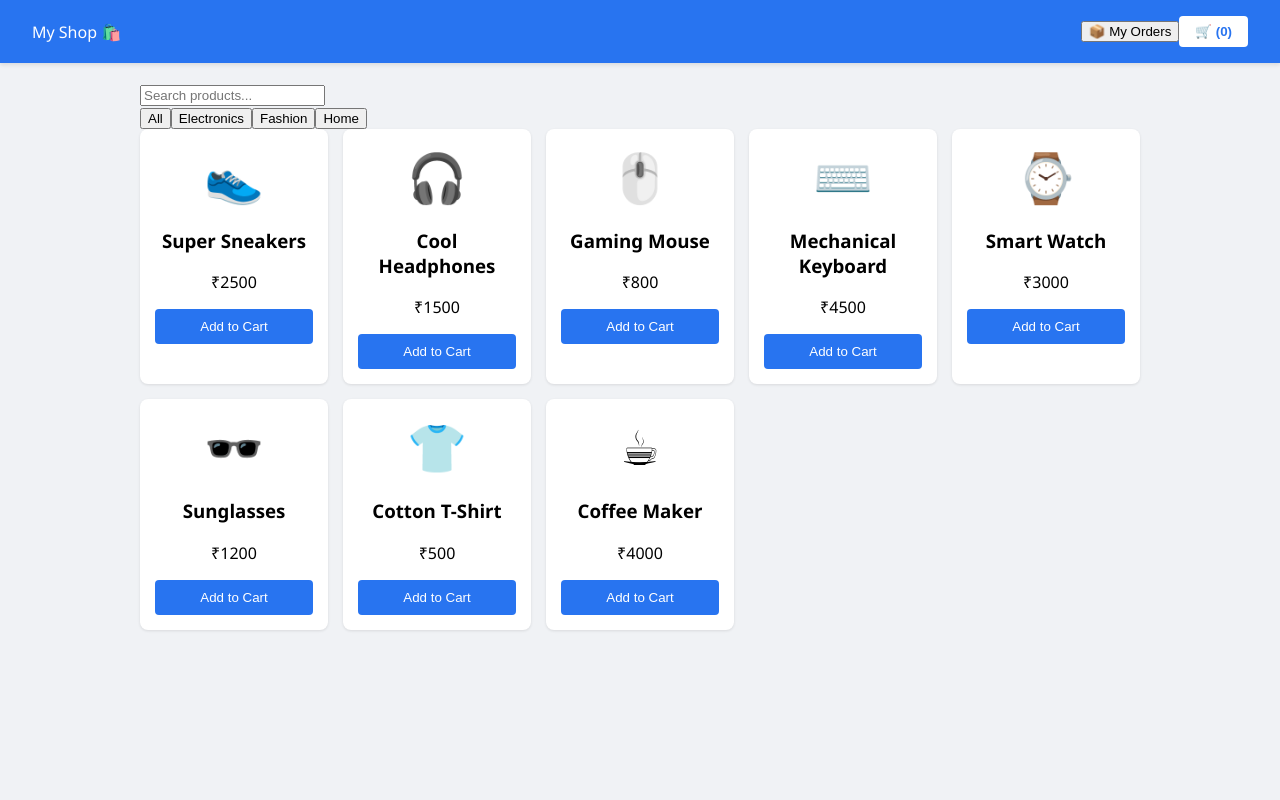
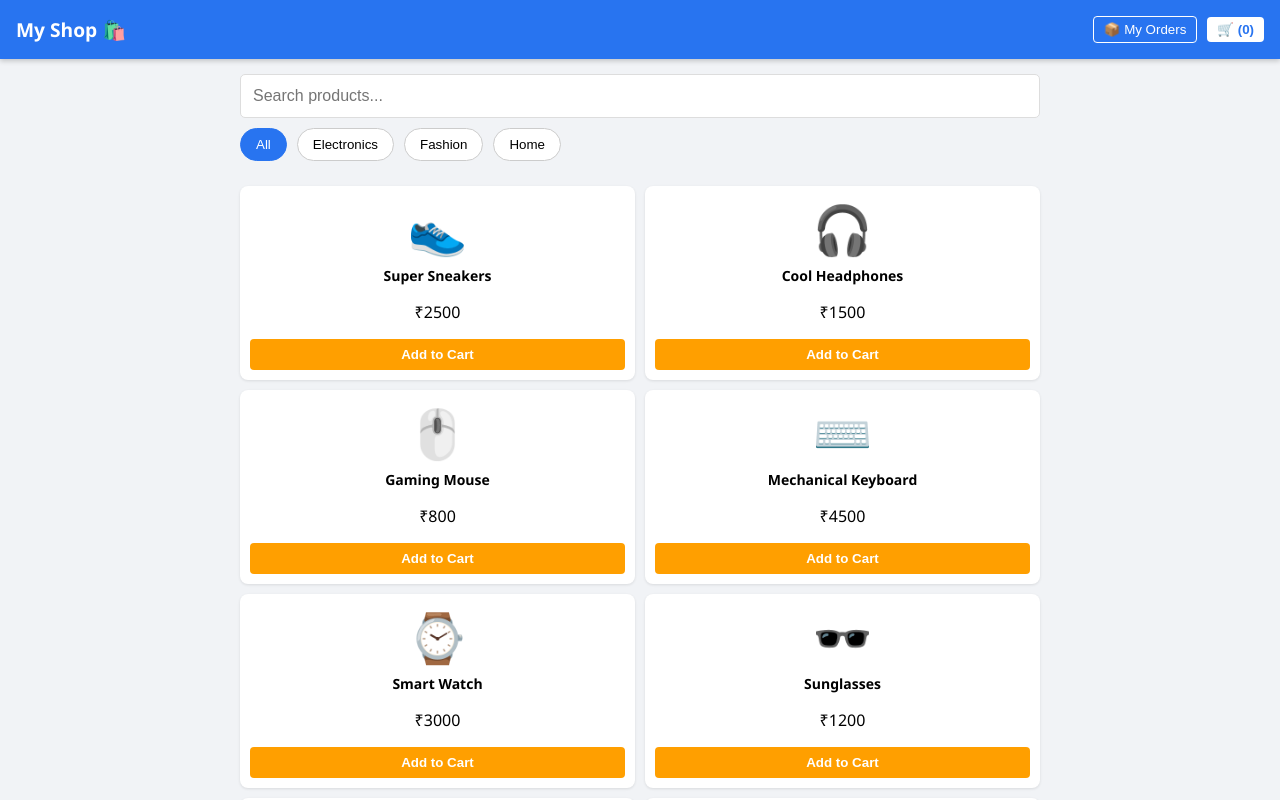
Before and after one commit to SIDHIMUSIC/E-commerce-Store-Shopping-Cart-, a React (Vite) app: page / in a window 1280 px wide. Shown: the top 800 px of the page. Built offline with nearby package versions, Linux system fonts and the light colour scheme.

Commit message:
ʜᴀʀʀʏ

```diff
--- a/src/App.css
+++ b/src/App.css
@@ -1,163 +1,90 @@
 body {
-  margin: 0;
-  font-family: 'Segoe UI', Tahoma, Geneva, Verdana, sans-serif;
-  background-color: #f0f2f5;
+  margin: 0; font-family: 'Segoe UI', sans-serif;
+  background-color: #f1f3f6; padding-bottom: 50px;
 }
 
 header {
-  background-color: #2874f0;
-  color: white;
-  padding: 1rem 2rem;
-  display: flex;
-  justify-content: space-between;
-  align-items: center;
-  position: sticky;
-  top: 0;
-  z-index: 100;
-  box-shadow: 0 2px 4px rgba(0,0,0,0.1);
+  background-color: #2874f0; color: white;
+  padding: 1rem; display: flex; justify-content: space-between;
+  align-items: center; position: sticky; top: 0; z-index: 100;
+  box-shadow: 0 2px 5px rgba(0,0,0,0.2);
 }
 
-.cart-btn {
-  background-color: white;
-  color: #2874f0;
-  border: none;
-  padding: 8px 16px;
-  border-radius: 4px;
-  font-weight: bold;
-  cursor: pointer;
+.logo { font-size: 1.2rem; font-weight: bold; cursor: pointer; }
+.nav-buttons button {
+  background: none; border: 1px solid white; color: white;
+  margin-left: 10px; padding: 5px 10px; border-radius: 4px; cursor: pointer;
+}
+.nav-buttons .cart-btn { background: white; color: #2874f0; border: none; font-weight: bold;}
+
+main { padding: 15px; max-width: 800px; margin: 0 auto; }
+
+/* Search & Filters */
+.search-bar input {
+  width: 100%; padding: 12px; border-radius: 5px; border: 1px solid #ddd;
+  font-size: 16px; box-sizing: border-box; margin-bottom: 10px;
 }
 
-main { padding: 20px; max-width: 1000px; margin: 0 auto; }
+.category-filters {
+  display: flex; gap: 10px; overflow-x: auto; padding-bottom: 10px; margin-bottom: 15px;
+}
+.category-filters button {
+  padding: 8px 15px; border: 1px solid #ccc; background: white;
+  border-radius: 20px; white-space: nowrap; cursor: pointer;
+}
+.category-filters button.active {
+  background-color: #2874f0; color: white; border-color: #2874f0;
+}
 
 /* Product Grid */
 .products-grid {
-  display: grid;
-  grid-template-columns: repeat(auto-fit, minmax(160px, 1fr));
-  gap: 15px;
+  display: grid; grid-template-columns: repeat(2, 1fr); gap: 10px;
+}
+.product-card {
+  background: white; padding: 10px; border-radius: 8px;
+  text-align: center; box-shadow: 0 1px 3px rgba(0,0,0,0.1);
+  cursor: pointer; /* Clickable card */
+}
+.product-img { font-size: 3rem; margin-bottom: 5px; }
+.product-card h3 { font-size: 14px; margin: 5px 0; }
+.product-card button {
+  background: #ff9f00; border: none; color: white; width: 100%;
+  padding: 8px; border-radius: 4px; font-weight: bold; cursor: pointer;
 }
 
-.product-card {
-  background: white;
-  padding: 15px;
-  border-radius: 8px;
-  text-align: center;
-  box-shadow: 0 1px 3px rgba(0,0,0,0.1);
-  transition: transform 0.2s;
+/* Detail View (Video Style) */
+.details-container {
+  background: white; padding: 20px; border-radius: 8px;
+  min-height: 80vh;
 }
+.big-image { font-size: 8rem; text-align: center; margin: 20px 0; }
+.info h1 { margin: 0 0 10px 0; font-size: 22px; }
+.category-tag { background: #eee; padding: 4px 8px; border-radius: 4px; font-size: 12px; color: #555; }
+.info h2 { color: #212121; font-size: 24px; margin: 10px 0; }
+.description { color: #878787; line-height: 1.5; margin-bottom: 20px; }
 
-.product-card:hover { transform: translateY(-5px); }
+.detail-actions { display: flex; gap: 10px; }
+.add-btn, .buy-btn { flex: 1; padding: 15px; border: none; font-weight: bold; color: white; cursor: pointer; border-radius: 4px; }
+.add-btn { background: #ff9f00; }
+.buy-btn { background: #fb641b; }
+.back-btn-simple { background: none; border: none; color: #2874f0; font-weight: bold; cursor: pointer; margin-bottom: 10px; font-size: 16px; }
 
-.product-img { font-size: 3rem; margin-bottom: 10px; }
+/* Order History */
+.order-card {
+  background: white; padding: 15px; margin-bottom: 10px;
+  border-radius: 5px; border-left: 5px solid #2874f0; box-shadow: 0 1px 2px rgba(0,0,0,0.1);
+}
+.order-header { display: flex; justify-content: space-between; font-size: 12px; color: #666; margin-bottom: 5px; }
+.status { color: green; font-weight: bold; }
+.order-items { font-size: 14px; color: #333; margin-bottom: 5px; }
+.order-total { font-weight: bold; text-align: right; }
 
-.product-card button {
-  background-color: #2874f0;
-  color: white;
-  border: none;
-  padding: 10px;
-  width: 100%;
-  border-radius: 4px;
-  cursor: pointer;
-}
-
-/* Cart & Checkout Container */
-.cart-container, .checkout-container {
-  background: white;
-  padding: 20px;
-  border-radius: 8px;
-  max-width: 600px;
-  margin: 0 auto;
-  box-shadow: 0 1px 4px rgba(0,0,0,0.1);
-}
-
-.cart-item {
-  display: flex;
-  justify-content: space-between;
-  align-items: center;
-  border-bottom: 1px solid #eee;
-  padding: 15px 0;
-}
-
-.item-icon { font-size: 2rem; margin-right: 15px; }
-.item-details { flex-grow: 1; text-align: left; }
-.item-details h4 { margin: 0; font-size: 16px; }
-.item-details p { margin: 5px 0 0; color: #666; font-size: 14px; }
-
-.actions button {
-  width: 30px; height: 30px;
-  background: #f1f3f6; border: 1px solid #d7d7d7;
-  border-radius: 50%; cursor: pointer; font-weight: bold;
-}
-.actions span { margin: 0 10px; }
-
-.total {
-  margin-top: 20px; text-align: right;
-  border-top: 2px solid #eee; padding-top: 10px;
-}
-
-.checkout-btn {
-  background-color: #fb641b; color: white;
-  border: none; padding: 12px 20px;
-  font-size: 16px; border-radius: 2px;
-  cursor: pointer; margin-top: 10px;
-  width: 100%;
-}
-
-.empty-cart { text-align: center; padding: 40px; }
-.empty-cart button {
-  background-color: #2874f0; color: white;
-  border: none; padding: 10px 20px;
-  margin-top: 15px; cursor: pointer;
-}
-
-/* --- Checkout Form --- */
-.form-section { margin-bottom: 25px; }
-.form-section h3 {
-  border-bottom: 1px solid #eee;
-  padding-bottom: 8px; margin-top: 0;
-  font-size: 18px; color: #333;
-}
-
-.form-group { margin-bottom: 15px; text-align: left; }
-.form-group label {
-  display: block; font-size: 13px; font-weight: 600;
-  margin-bottom: 5px; color: #878787;
-}
-
-.form-group input, .form-group textarea {
-  width: 100%; padding: 10px;
-  border: 1px solid #e0e0e0; border-radius: 4px;
-  font-size: 14px; box-sizing: border-box;
-}
-.form-group input:focus, .form-group textarea:focus {
-  border-color: #2874f0; outline: none;
-}
-
-/* Payment Options */
-.payment-options { display: flex; flex-direction: column; gap: 10px; }
-.payment-option {
-  display: flex; align-items: center; padding: 12px;
-  border: 1px solid #e0e0e0; border-radius: 4px;
-  cursor: pointer; background-color: #fff;
-  transition: all 0.2s;
-}
-.payment-option:hover { background-color: #f9f9f9; }
-.payment-option.selected {
-  border-color: #2874f0; background-color: #f5faff;
-}
-.payment-option input { margin-right: 15px; width: 18px; height: 18px; }
-
-.summary-box {
-  background-color: #f8f9fa; padding: 15px;
-  border: 1px dashed #c2c2c2; border-radius: 4px;
-  margin: 20px 0;
-}
-
+/* Cart & Checkout (Existing) */
+.cart-container, .checkout-container { background: white; padding: 15px; border-radius: 8px; }
+.cart-item { display: flex; justify-content: space-between; align-items: center; border-bottom: 1px solid #eee; padding: 10px 0; }
+.actions button { width: 30px; height: 30px; background: #f0f0f0; border: 1px solid #ccc; border-radius: 50%; }
+.checkout-btn { width: 100%; background: #fb641b; color: white; border: none; padding: 12px; font-weight: bold; margin-top: 10px; }
+.form-group input, .form-group textarea { width: 100%; padding: 10px; margin-bottom: 10px; border: 1px solid #ccc; border-radius: 4px; box-sizing: border-box; }
 .form-actions { display: flex; gap: 10px; }
-.confirm-btn {
-  flex: 2; background-color: #fb641b; color: white;
-  border: none; padding: 12px; font-weight: bold; cursor: pointer;
-}
-.back-btn {
-  flex: 1; background-color: white; border: 1px solid #ccc;
-  padding: 12px; cursor: pointer;
-}
+.confirm-btn { flex: 2; background: #fb641b; color: white; border: none; padding: 10px; font-weight: bold; }
+.back-btn { flex: 1; background: white; border: 1px solid #ccc; padding: 10px; }
```
